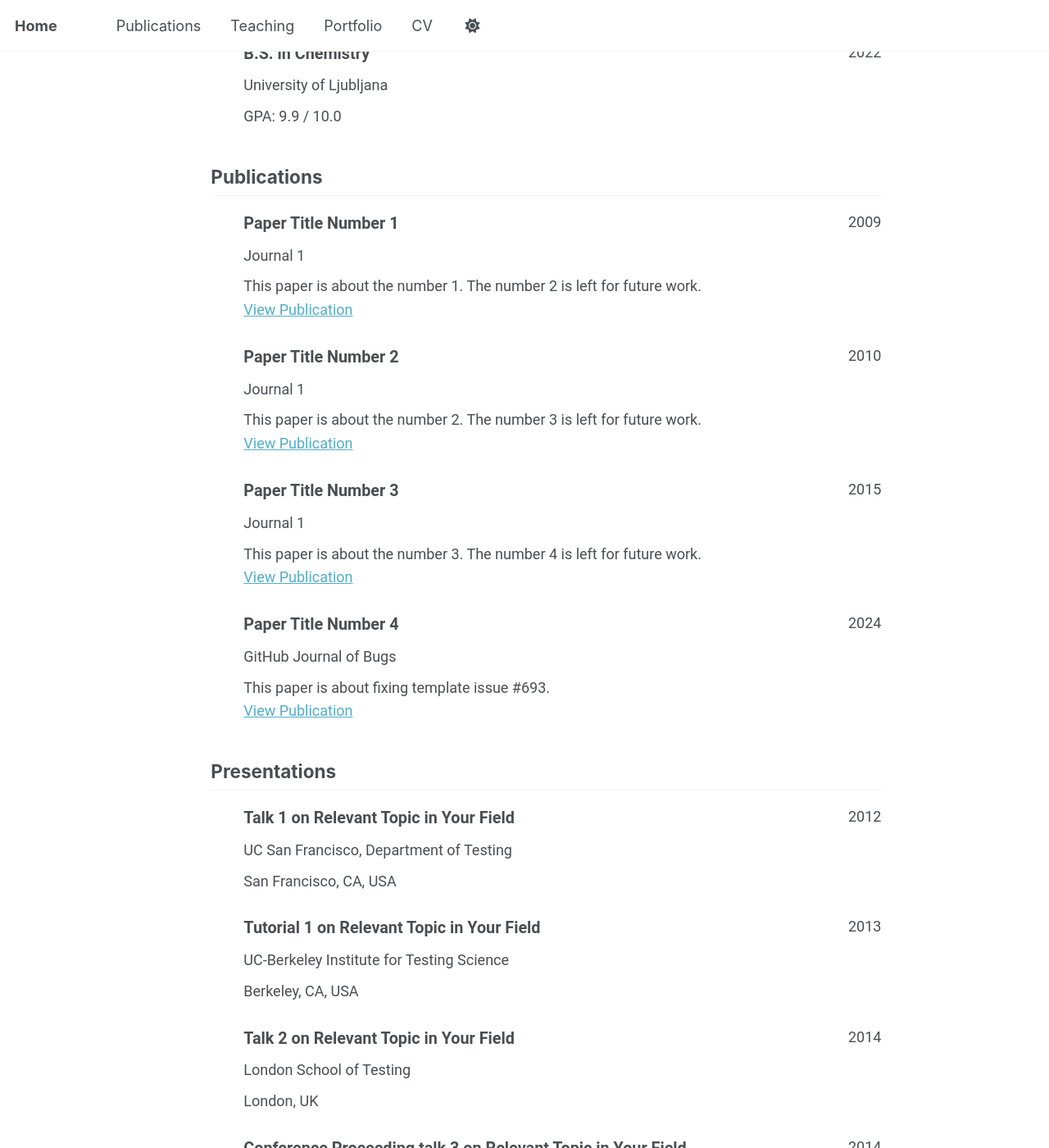
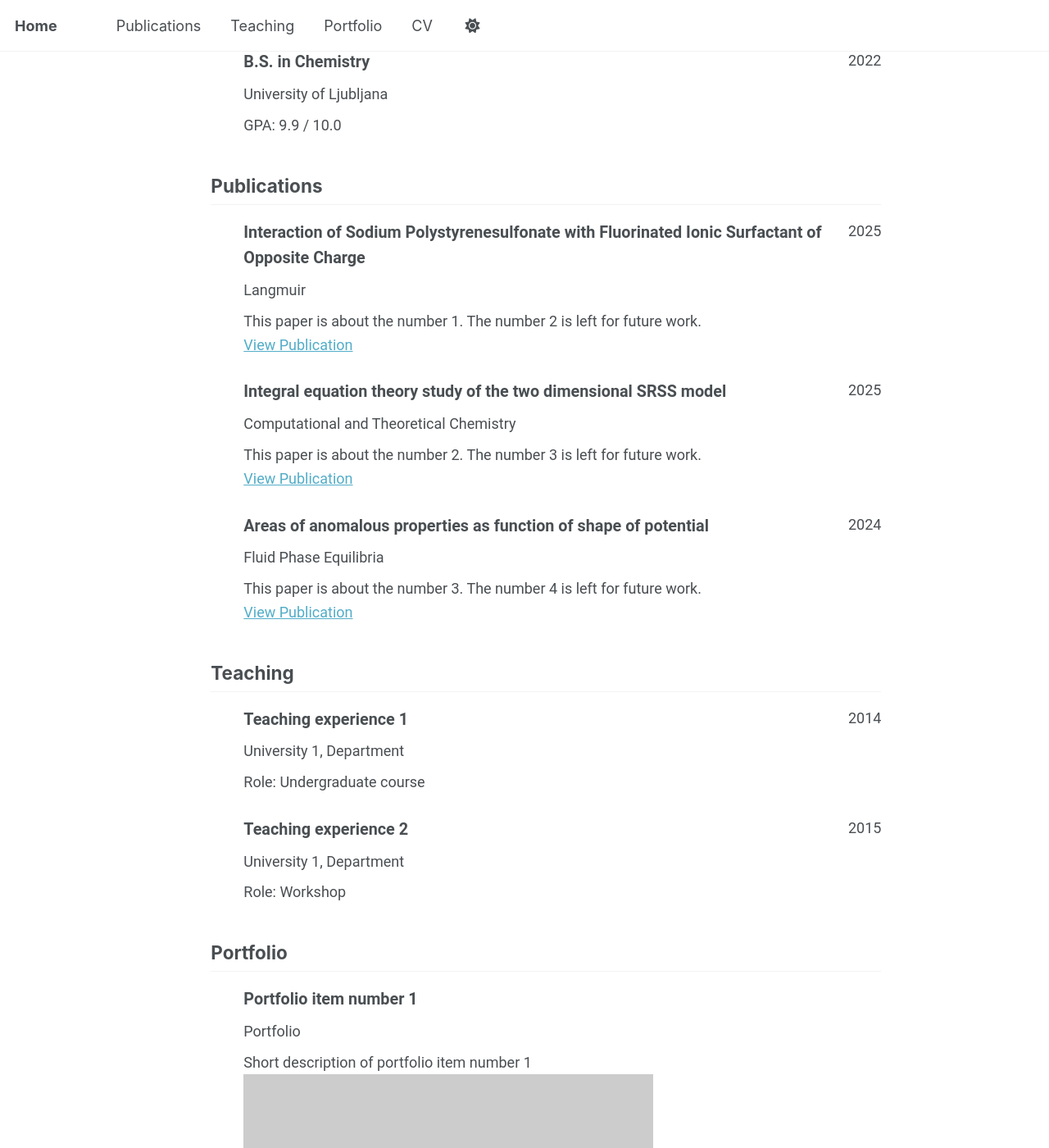
Before and after one commit to MatevzTurk/MatevzTurk.github.io, a Jekyll site: the page built from _pages/cv-json.md, in a window 1280 px wide and 1400 px high, scrolled down 756 px. Shown: the whole window at 82% size. Built offline with Jekyll 4.4.1, drawn with Linux system fonts in a browser that asks for light colours; a script that is not in the unit is left out; some of the changed text lies outside the part shown.

Commit message:
Update cv.json

```diff
--- a/_data/cv.json
+++ b/_data/cv.json
@@ -1,32 +1,32 @@
 {
   "basics": {
-    "name": "Your Sidebar Name",
-    "email": "none@example.org",
-    "phone": "",
-    "website": "https://academicpages.github.io",
-    "summary": "Currently employed at Red Brick University. Short biography for the left-hand sidebar",
+    "name": "Matevž Turk",
+    "email": "matevz.turk@kemi.uu.se",
+    "phone": "/",
+    "website": "https://matevzturk.github.io/",
+    "summary": "1st year PhD student at Uppsala University, Materials Chemistry Group",
     "location": {
-      "address": "",
-      "postalCode": "",
-      "city": "Earth",
-      "countryCode": "US",
+      "address": "Lägerhyddsvägen 1",
+      "postalCode": "752 37",
+      "city": "Uppsala",
+      "countryCode": "SWE",
       "region": ""
     },
     "profiles": [
       {
         "network": "Google Scholar",
         "username": "",
-        "url": "https://scholar.google.com/citations?user=PS_CX0AAAAAJ"
+        "url": "https://scholar.google.com/citations?user=tPhP7EgAAAAJ&hl=sl&oi=ao"
       },
       {
         "network": "ORCID",
         "username": "",
-        "url": "https://orcid.org/yourorcidurl"
+        "url": "https://orcid.org/0000-0001-9863-0622"
       },
       {
         "network": "GitHub",
-        "username": "academicpages",
-        "url": "https://github.com/academicpages"
+        "username": "MatevzTurk",
+        "url": "https://github.com/MatevzTurk"
       }
     ]
   },
@@ -37,7 +37,7 @@
       "area": "Ph.D in Materials Chemistry",
       "studyType": "Third cycle",
       "startDate": "2025",
-      "endDate": "2029",
+      "endDate": "2029 (Expected)",
       "gpa": null,
       "courses": []
     },
@@ -66,64 +66,64 @@
   "references": [],
   "publications": [
     {
-      "name": "Paper Title Number 1",
-      "publisher": "Journal 1",
-      "releaseDate": "2009-10-01",
-      "website": "https://academicpages.github.io/files/paper1.pdf",
+      "name": "Interaction of Sodium Polystyrenesulfonate with Fluorinated Ionic Surfactant of Opposite Charge",
+      "publisher": "Langmuir",
+      "releaseDate": "2025-10-07",
+      "website": "https://pubs.acs.org/doi/10.1021/acs.langmuir.5c02918",
       "summary": "This paper is about the number 1. The number 2 is left for future work."
     },
     {
-      "name": "Paper Title Number 2",
-      "publisher": "Journal 1",
-      "releaseDate": "2010-10-01",
-      "website": "https://academicpages.github.io/files/paper2.pdf",
+      "name": "Integral equation theory study of the two dimensional SRSS model",
+      "publisher": "Computational and Theoretical Chemistry",
+      "releaseDate": "2025-02",
+      "website": "https://www.sciencedirect.com/science/article/pii/S2210271X24005759",
       "summary": "This paper is about the number 2. The number 3 is left for future work."
     },
     {
-      "name": "Paper Title Number 3",
-      "publisher": "Journal 1",
-      "releaseDate": "2015-10-01",
-      "website": "https://academicpages.github.io/files/paper3.pdf",
+      "name": "Areas of anomalous properties as function of shape of potential",
+      "publisher": "Fluid Phase Equilibria",
+      "releaseDate": "2024-02",
+      "website": "https://www.sciencedirect.com/science/article/pii/S0378381223002686",
       "summary": "This paper is about the number 3. The number 4 is left for future work."
-    },
-    {
-      "name": "Paper Title Number 4",
-      "publisher": "GitHub Journal of Bugs",
-      "releaseDate": "2024-02-17",
-      "website": "https://academicpages.github.io/files/paper3.pdf",
-      "summary": "This paper is about fixing template issue #693."
     }
   ],
-  "presentations": [
+  "Conference Posters": [
     {
-      "name": "Talk 1 on Relevant Topic in Your Field",
-      "event": "UC San Francisco, Department of Testing",
-      "date": "2012-03-01",
-      "location": "San Francisco, CA, USA",
+      "name": "Determination of anomalous regions and phase transitions in continuous shouldered well model",
+      "event": "38th International Conference on Solution Chemistry",
+      "date": "9-14, 2023-07-09",
+      "location": "Belgrade, Serbia",
       "description": ""
     },
     {
-      "name": "Tutorial 1 on Relevant Topic in Your Field",
-      "event": "UC-Berkeley Institute for Testing Science",
-      "date": "2013-03-01",
-      "location": "Berkeley, CA, USA",
+      "name": "Anomalous regions and phase transitions in core-softened models",
+      "event": "3rd European NECTAR Conference",
+      "date": "2022-08-24",
+      "location": "Ljubljana, Slovenia",
       "description": ""
     },
     {
-      "name": "Talk 2 on Relevant Topic in Your Field",
-      "event": "London School of Testing",
-      "date": "2014-02-01",
-      "location": "London, UK",
-      "description": ""
-    },
-    {
-      "name": "Conference Proceeding talk 3 on Relevant Topic in Your Field",
-      "event": "Testing Institute of America 2014 Annual Conference",
-      "date": "2014-03-01",
-      "location": "Los Angeles, CA, USA",
+      "name": "Anomalous regions in core-softened models",
+      "event": "37th International Conference on Solution Chemistry",
+      "date": "2022-07-25",
+      "location": "Columbia, USA",
       "description": ""
     }
   ],
+  "Awards": [
+  {
+    "title": "Award for Highest GPA",
+    "awarder": "University of Ljubljana",
+    "date": "2022-02-08",
+    "summary": "Award for achieving the highest GPA in the academic year 2020–2021"
+  },
+  {
+    "title": "Krka Award",
+    "awarder": "Krka d.d.",
+    "date": "2025-10-17",
+    "summary": "Award for Outstanding Graduate Thesis"
+  }
+],
   "teaching": [
     {
       "course": "Teaching experience 1",
```
